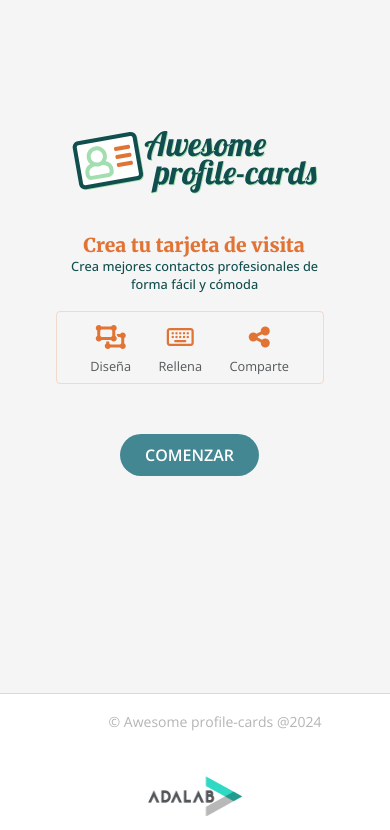
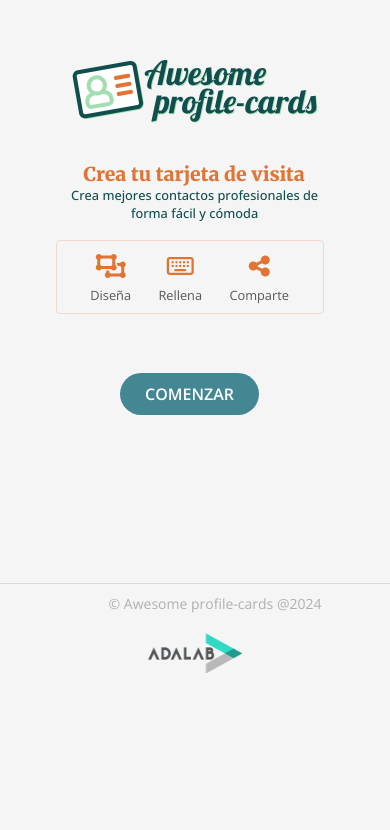
Before and after one commit to jeannettearias/awesome-professional-cards, a website built with Vite: page src/index.html in a window 390 px wide. Shown: the part 151-981 px from the top of the page. After the commit the page ends 844 px from the top, so only its background shows below. Built offline with nearby package versions, Linux system fonts and the light colour scheme.

Commit message:
Changes in footer and Landing added to match responsive designs, color modified in Landing

```diff
--- a/src/partials/footer.html
+++ b/src/partials/footer.html
@@ -1,7 +1,7 @@
 <footer class="footer">
 
 
-    <p class="fotter__text">&copy; Awesome profile-cards @2024</p>
+    <p class="footer__text">&copy; Awesome profile-cards @2024</p>
     <a target="_blank" href="https://Adalab.es"><img class="footer__logo" src="./images/logo-adalab.png"
             alt="logo Adalab"></a>
 
--- a/src/scss/layout/footer.scss
+++ b/src/scss/layout/footer.scss
@@ -6,33 +6,28 @@
 
   width: 100%;
   box-sizing: border-box;
-}
-.fotter__text {
-  margin-top: 18px;
-  margin-bottom: 12px;
+
+  &__text {
+    margin-top: 10px;
+
     opacity: 0.5;
     margin-left: 40px;
-  margin-bottom: 25px;
+    margin-bottom: 20px;
 
     font-family: "Open Sans", sans-serif;
     font-size: 14px;
 
     color: $brownish-grey;
   }
-.footer__logo {
+  &__logo {
     width: 103px;
     height: 40px;
-  margin-bottom: 20px;
+
     margin-left: 50px;
+    margin-right: 60px;
   }
 
-.footer__logo {
-  margin-right: 60px;
-  margin-bottom: 10px;
-  margin-top: 20px;
-}
   @media (min-width: 768px) {
-  .footer {
     max-width: 1600px;
 
     display: flex;
--- a/src/scss/layout/landing.scss
+++ b/src/scss/layout/landing.scss
@@ -1,6 +1,7 @@
+.body {
+  background-color: #f5f5f5;
+}
 .main__landing {
-  background-color: #f5f5f5;
-
   width: 100%;
   max-width: 1600px;
   padding: 60px;
@@ -9,23 +10,22 @@
   flex-direction: column;
   justify-content: center;
   align-items: center;
-  height: 100vh;
+  height: 87vh;
 }
 
 .section__1 {
   margin-left: 35px;
   margin-right: 35px;
-}
 
-.section__1__img {
+  &__img {
     width: 250px;
     height: 63px;
     margin-inline: 35px;
-  margin-top: 95px;
+    margin-top: 5vh;
     margin-bottom: 35.4px;
   }
 
-.section__1__text__1 {
+  &__text__1 {
     margin-left: 47.7px;
     margin-right: 49.3px;
 
@@ -37,7 +37,7 @@
     color: $dull-orange;
   }
 
-.section__1__text__2 {
+  &__text__2 {
     margin-left: 27.2px;
     margin-right: 28px;
 
@@ -47,6 +47,7 @@
 
     text-align: center;
     color: $dark-green-blue;
+  }
 }
 
 .section__2__icons {
@@ -85,16 +86,15 @@
 .section__2__Btn {
   margin-left: 90px;
   margin-right: 101px;
-  margin-top: 50px;
-  margin-bottom: 30px;
+  margin-top: 7vh;
 
   size: 42px 129px;
 
   padding: 10px 25px;
   border-radius: 21px;
   background-color: #438792;
-}
-.section__2__Btn__text {
+
+  &__text {
     margin-block: 10px;
     text-decoration: none;
     font-family: "Open Sans", sans-serif;
@@ -104,6 +104,7 @@
 
     text-align: center;
     color: #ffffff;
+  }
 }
 @media (min-width: 768px) {
   .section__1__img {
```
Lines whose indentation alone changed are shown as unchanged.
